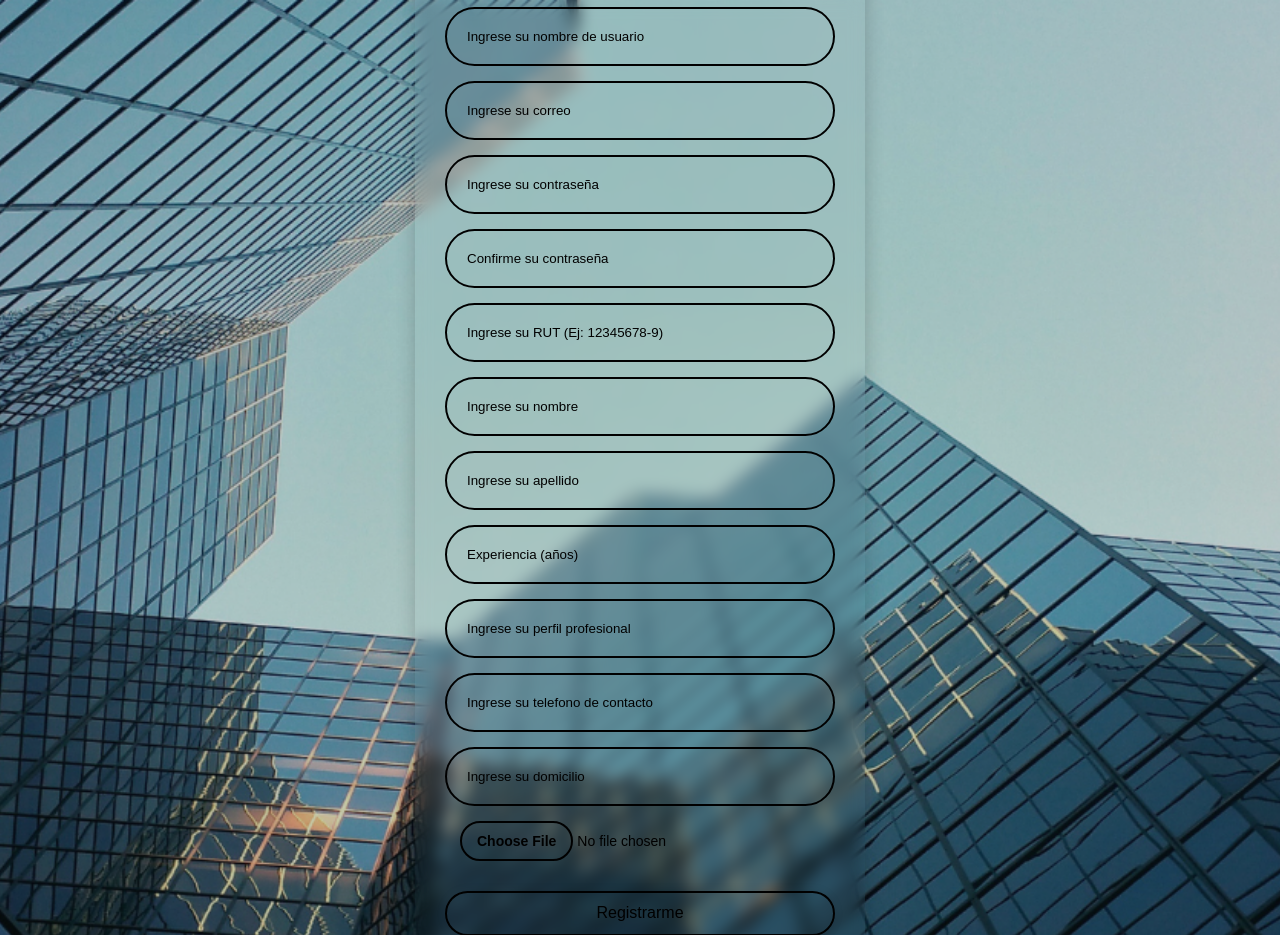
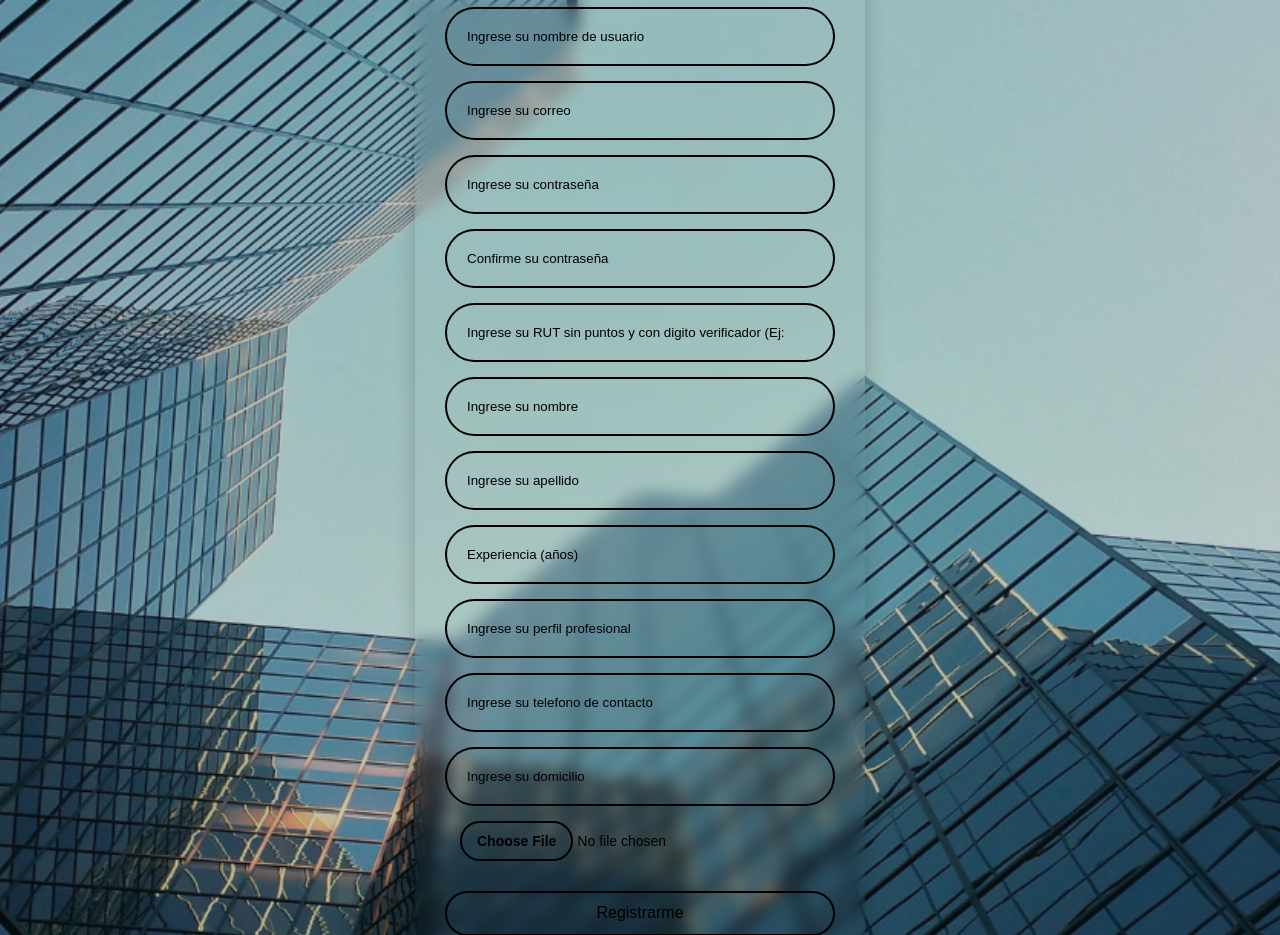
Before and after one commit to MatiasBaezaWong/Proyecto-HireUp, a Django app: page /registro/ in a window 1280 px wide. Shown: the top 935 px of the page. Run offline with Django 5.2, Linux system fonts and the light colour scheme.

```diff
--- a/main/templates/main/registro.html
+++ b/main/templates/main/registro.html
@@ -41,7 +41,7 @@
           <input type="password" name="password2" class="form-control" placeholder="Confirme su contraseña" required>
         </div>
         <div class="form-group">
-          <input type="text" name="rut" class="form-control" placeholder="Ingrese su RUT (Ej: 12345678-9)" required>
+          <input type="text" name="rut" class="form-control" placeholder="Ingrese su RUT sin puntos y con digito verificador (Ej: 12345678-9)" required>
         </div>
         <div class="form-group">
           <input type="text" name="nombre" class="form-control" placeholder="Ingrese su nombre" required>
```
